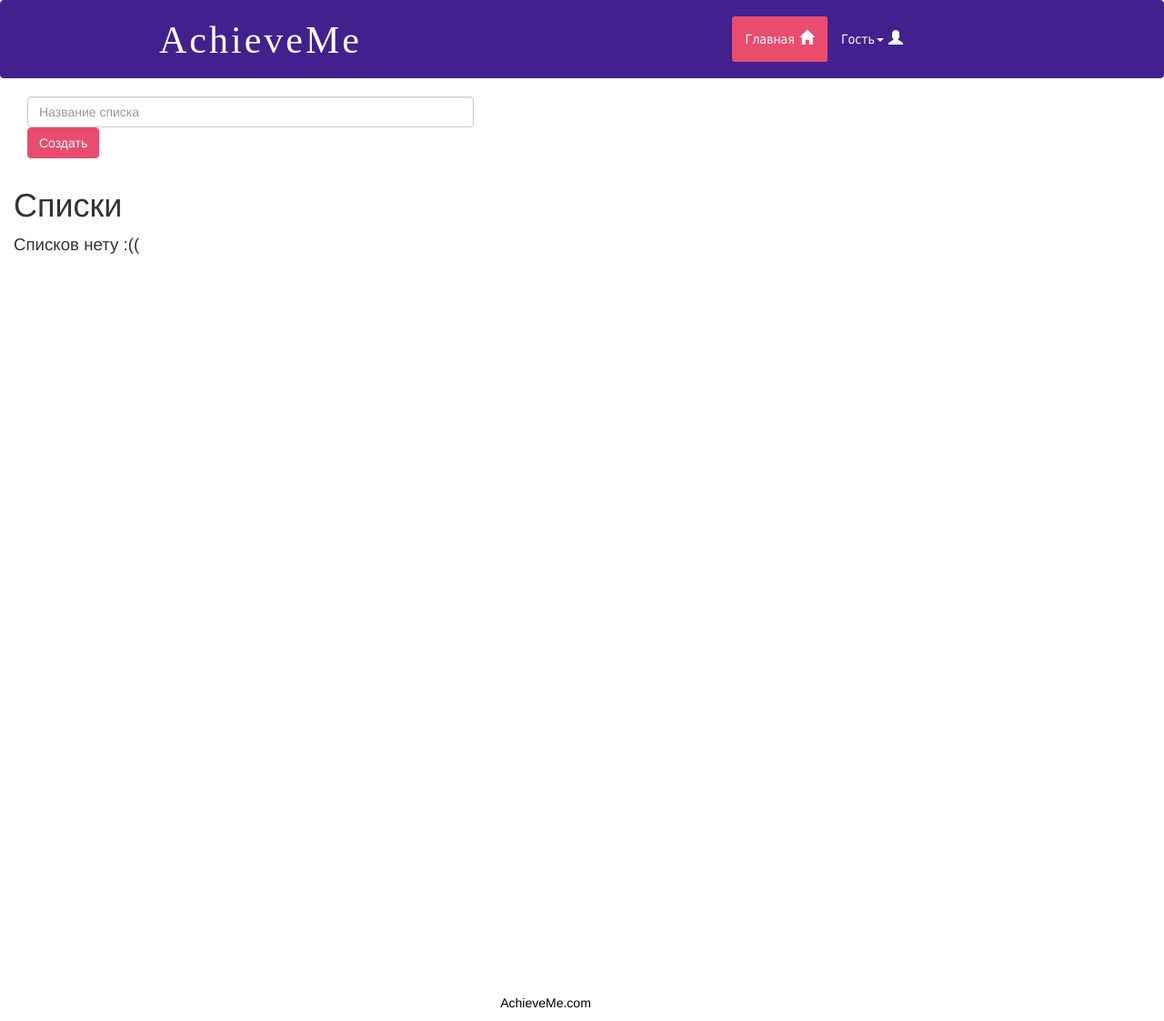
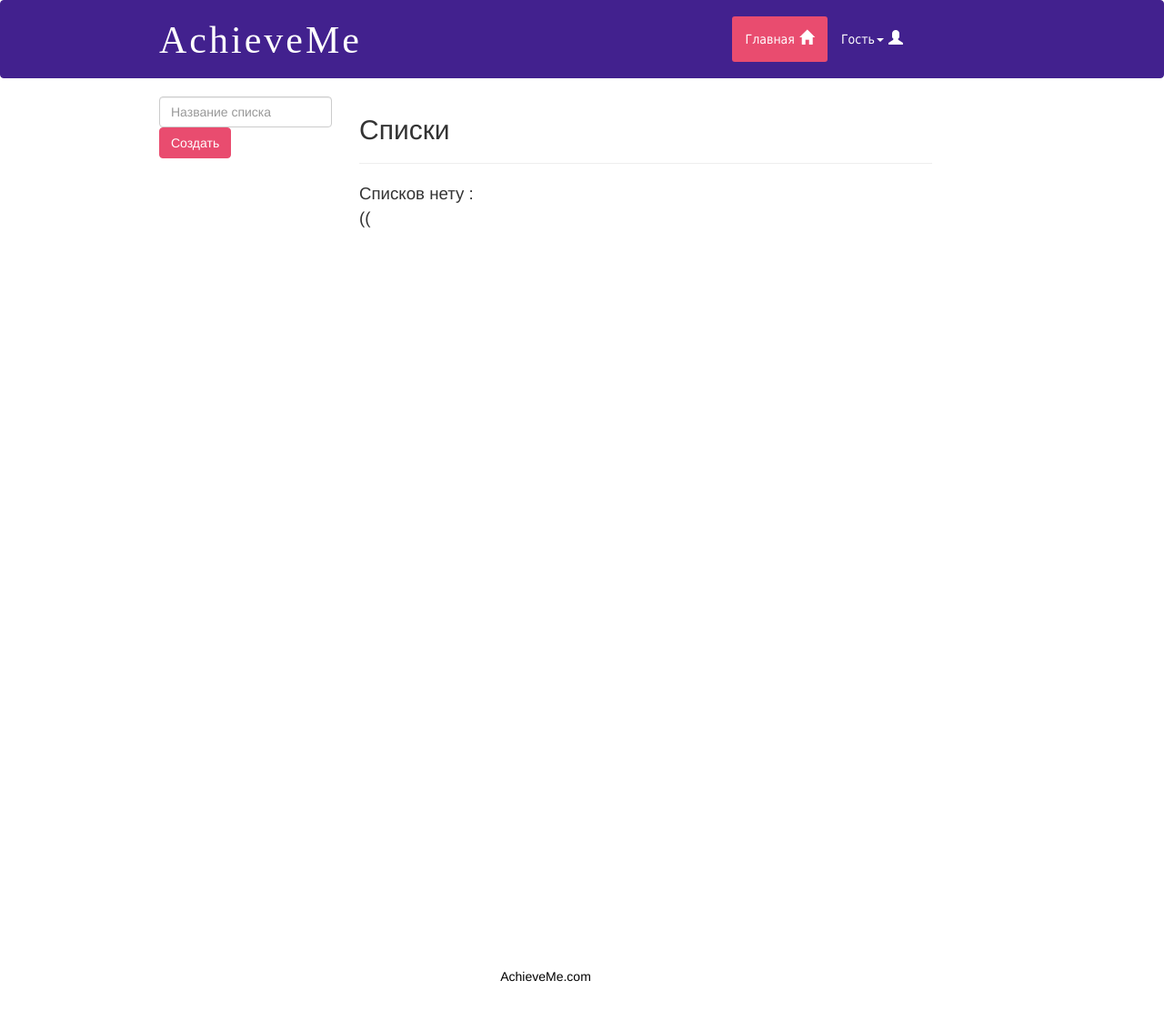
Before and after one commit to ksercs/AchieveMe, a Django app: a page that uses AchieveMe/app/templates/lists.html in a window 1280 px wide. Shown: the whole page at 91% size. After the commit the page ends 1079 px from the top, so only its background shows below. Run offline with Django 3.2, Linux system fonts and the light colour scheme; data that the repository does not hold is empty; some libraries are stand-ins or nearby versions.

Commit message:
new list

```diff
--- a/AchieveMe/app/templates/lists.html
+++ b/AchieveMe/app/templates/lists.html
@@ -1,14 +1,10 @@
 {% extends "base.html" %}
 
 {% block content %}
-    {% if saved %}
-        <div style="padding-left: 20px;">
-            <div class="form-group col" role="alert">
-                Список создан
-            </div>
-        </div>
-	{% endif %}
-	<div class="col-sm-5">
+<div class="wrapper">
+    <div class="container">
+        <div class="row">
+        	<div class="col-lg-3">
                     <form method="POST">
                         {% csrf_token %}
                         {% for field in form %}
@@ -20,14 +16,19 @@
                     </form>
             </div>
 
-    <br/><br/><br/>
+            <div class="col-lg-9">
 
-    <div ><h1>Списки</h1></div>
+            <h2>Списки</h2>
+            <hr>
+            <div class="row">
+                <div class="goals col-lg-3 col-md-3 col-sm-3 col-xs-6">
+                    <div class="goals">
                         {% if lists %}
                         <ul>
 
                          {% for list in lists %}
                              <div class="row">
+                                <img src="app/imagestar/star.png" alt="цель">
                                 <a href="{{ list.get_absolute_url }}{{list.id}}">{{ list.name }}</a>
                              </div>
                          {% endfor %}
@@ -36,4 +37,11 @@
                         {% else %}
                           <p>Списков нету :((</p>
                         {% endif %}
+                    </div>
+                </div>
+            </div>
+            </div>
+        </div>
+    </div>
+</div>
 {% endblock %}
```
Also changed, not shown: AchieveMe/app/imagestar/star.png (added). Lines whose indentation alone changed are shown as unchanged.
